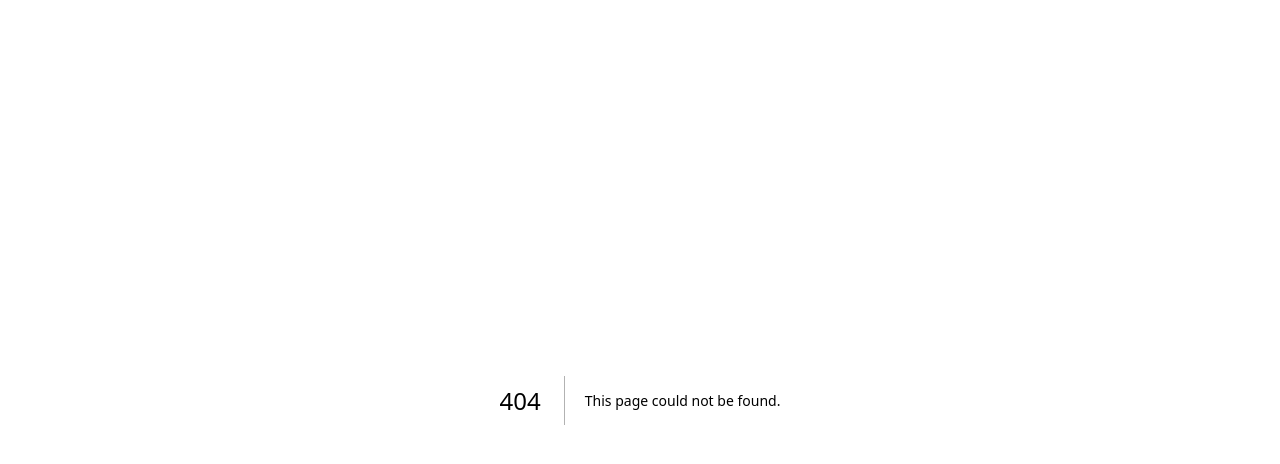
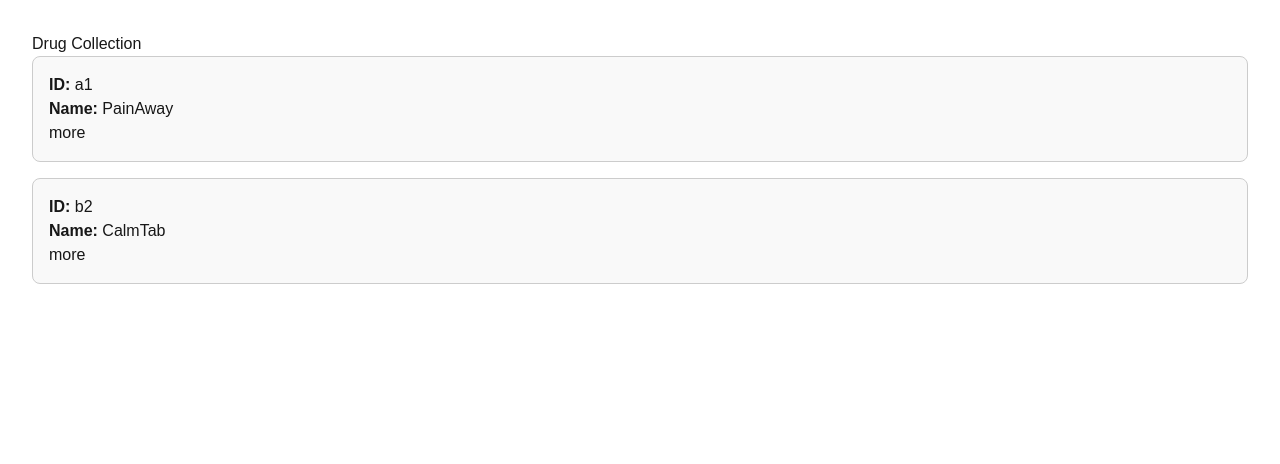
Before and after one commit to Tashyjj/drug-application, a Next.js app: page /collection in a window 1280 px wide. Before the commit this address had no page. Shown: the top 464 px of the page. Built offline with nearby package versions, Linux system fonts and the light colour scheme; data requests are answered from the project's data file.

Commit message:
First commit

```diff
--- /dev/null
+++ b/app/collection/page.js
@@ -0,0 +1,34 @@
+import Link from 'next/link';
+
+export const dynamic = 'force-dynamic'; //fresh data
+
+async function getDrugs() {
+    const res = await fetch('http://localhost:4000/drugs');
+    if (!res.ok) throw new Error('Failed to fetch drugs');
+    return res.json();
+}
+
+export default async function CollectionPage() {
+    const drugs = await getDrugs();
+
+    return (
+        <div style={{ padding: '2rem' }}>
+            <h1>Drug Collection</h1>
+            <ul style={{ listStyle: 'none', padding: 0 }}>
+                {drugs.map((drug) => (
+                <li key={drug.id} style={{
+                    marginBottom: '1rem',
+                    padding: '1rem',
+                    border: '1px solid #ccc',
+                    borderRadius: '8px',
+                    backgroundColor: '#f9f9f9'
+                }}>
+                    <strong>ID:</strong> {drug.id}<br />
+                    <strong>Name:</strong> {drug.drug_name}<br />
+                    <Link href={`/collection/${drug.id}`}>more</Link>
+                </li>
+                ))}
+            </ul>
+        </div>
+    );
+}
--- /dev/null
+++ b/db.json
@@ -0,0 +1,20 @@
+{
+    "drugs": [
+        {
+            "id": "a1",
+            "drug_name": "PainAway",
+            "drug_dosage": 250,
+            "drug_company": "HealthCorp",
+            "drug_shape": "capsule",
+            "drug_color": "red"
+        },
+        {
+            "id": "b2",
+            "drug_name": "CalmTab",
+            "drug_dosage": 500,
+            "drug_company": "MediZen",
+            "drug_shape": "round",
+            "drug_color": "white"
+        }
+    ]
+}
```
Also changed, not shown: package.json (+8 -5 lines), 2 other files (tests, documents, lock files or other folders).
